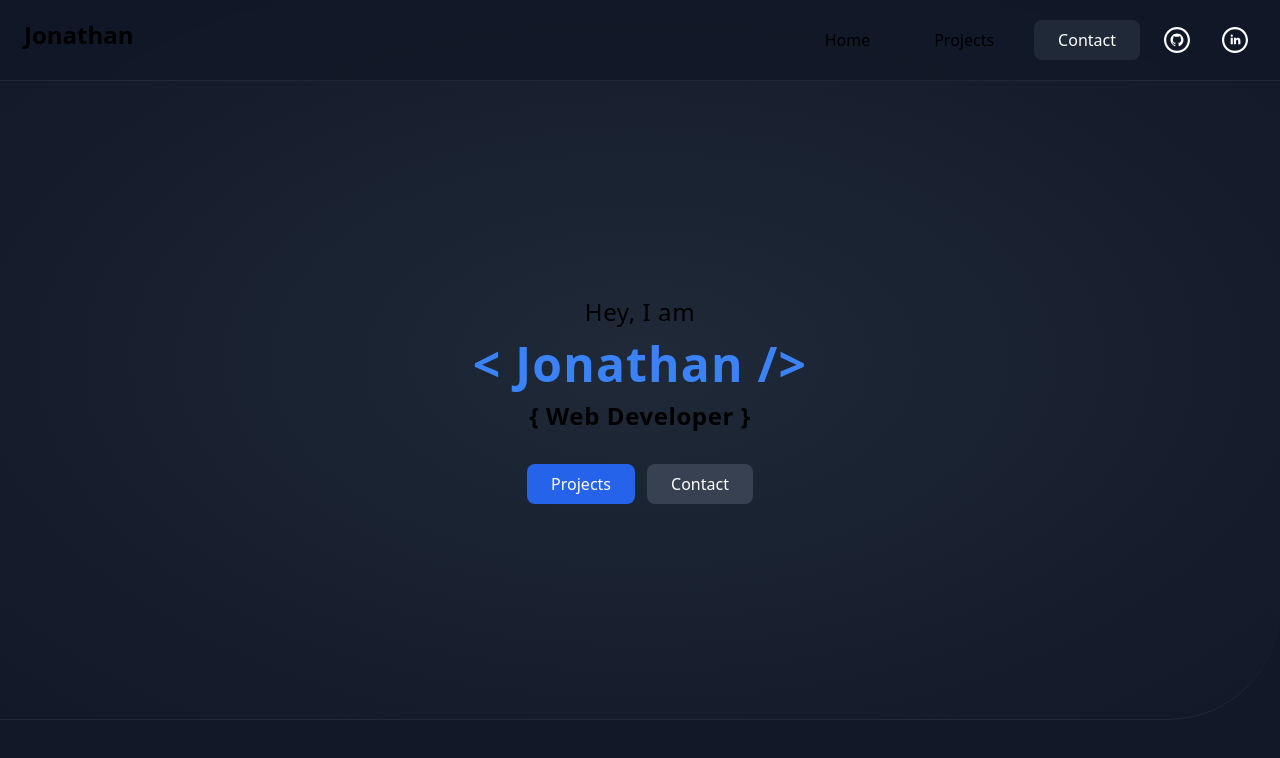
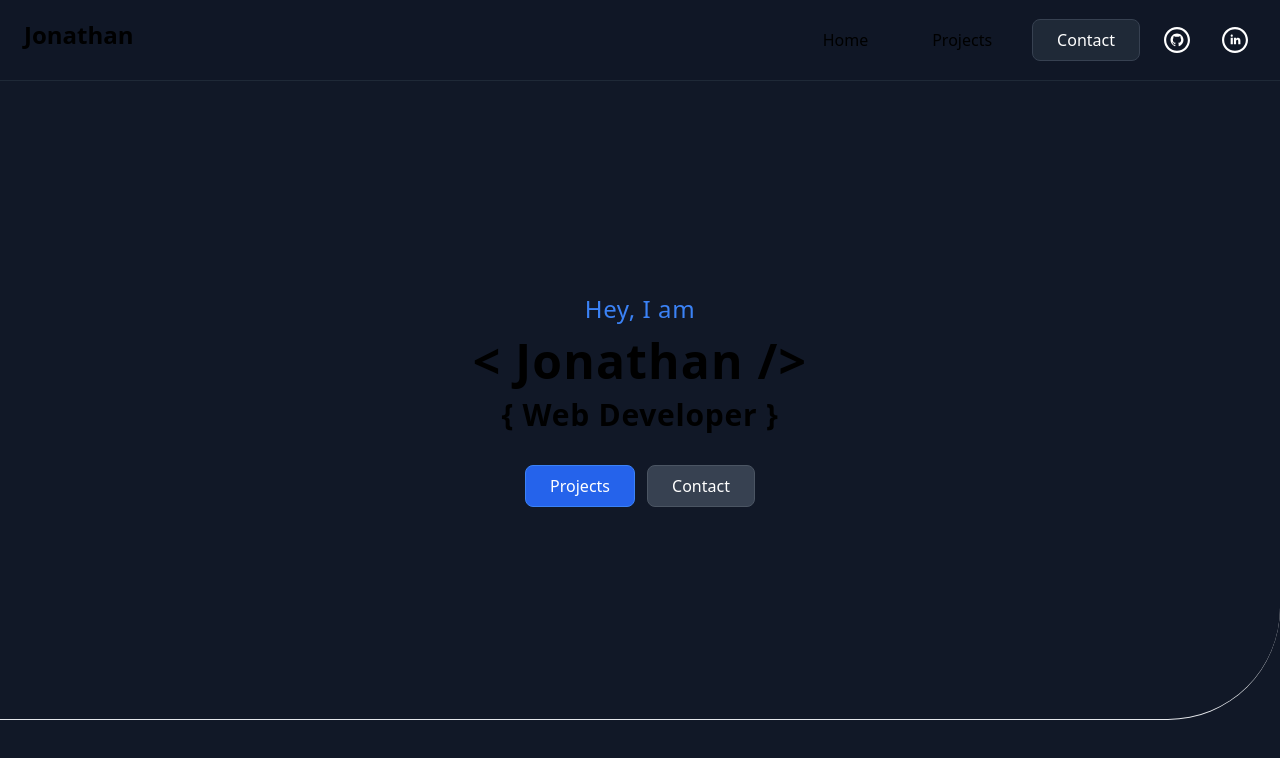
Before and after one commit to Jonathanmeij/portfolio-next, a Next.js app: page /Header in a window 1280 px wide. Shown: the top 758 px of the page. Built offline with nearby package versions, Linux system fonts and the light colour scheme.

Commit message:
changed buttons

```diff
--- a/components/navbar/Navbar.tsx
+++ b/components/navbar/Navbar.tsx
@@ -15,7 +15,7 @@ export default function Navbar() {
 
     return (
         <nav className="fixed z-20 w-full">
-            <div className="flex items-center justify-center w-full h-20 bg-gray-900 bg-opacity-80 backdrop-blur-sm">
+            <div className="flex items-center justify-center w-full h-20 bg-gray-900 bg-opacity-80 backdrop-blur">
                 <Container className="flex justify-between w-full">
                     <h1 className="text-2xl font-bold">Jonathan</h1>
                     <ul className="flex items-center gap-4 font-medium">
--- a/components/ui/Button.tsx
+++ b/components/ui/Button.tsx
@@ -1,12 +1,14 @@
 import { cva, VariantProps } from "class-variance-authority";
 
-const buttonStyles = cva("rounded-lg font-medium text-center border-1", {
+const buttonStyles = cva("rounded-lg font-medium text-center ", {
     variants: {
         color: {
-            primary: " bg-blue-600 text-white border-0  hover:bg-blue-700",
-            secondary: " bg-gray-800 text-white border-gray-700 hover:bg-gray-700 ",
-            secondaryLigher: " bg-gray-700 text-white border-gray-700 hover:bg-gray-600 ",
-            none: "bg-transparent hover:bg-gray-900 border-0",
+            primary: " bg-blue-600 text-white hover:bg-blue-700 border border-blue-500",
+            secondary:
+                " bg-gray-800 text-white border border-gray-700 hover:bg-gray-700 ",
+            secondaryLigher:
+                " bg-gray-700 text-white  hover:bg-gray-600 border  border-gray-600 ",
+            none: "bg-transparent hover:bg-gray-800 ",
             danger: " bg-red-600 text-white hover:bg-red-700 border-red-500",
         },
         padding: {
--- a/pages/Header.tsx
+++ b/pages/Header.tsx
@@ -10,7 +10,7 @@ export default function Header() {
     return (
         <div
             ref={ref}
-            className="w-full pt-20 h-[45rem] bg-gradient-radial from-gray-800 to-gray-900 border-b border-gray-800 rounded-br-[7rem]"
+            className="w-full pt-20 h-[45rem] bg-gradient-radial from-gray-850 to-gray-900 border-b border-gray-850 rounded-br-[7rem]"
         >
             <Container className="flex flex-col items-center justify-center w-full h-full gap-8 m-auto">
                 <h1
@@ -18,11 +18,13 @@ export default function Header() {
                         inView ? "opacity-100" : "opacity-0"
                     }`}
                 >
-                    <span className="text-2xl font-medium tracking-wide">Hey, I am</span>
-                    <span className="text-5xl font-bold tracking-wide text-blue-500">
+                    <span className="text-2xl tracking-wide text-blue-500">
+                        Hey, I am
+                    </span>
+                    <span className="text-5xl font-bold tracking-wide ">
                         {"< Jonathan />"}
                     </span>
-                    <span className="text-2xl font-semibold tracking-wide">
+                    <span className="text-3xl font-semibold tracking-wide">
                         {"{ Web Developer }"}
                     </span>
                 </h1>
```
